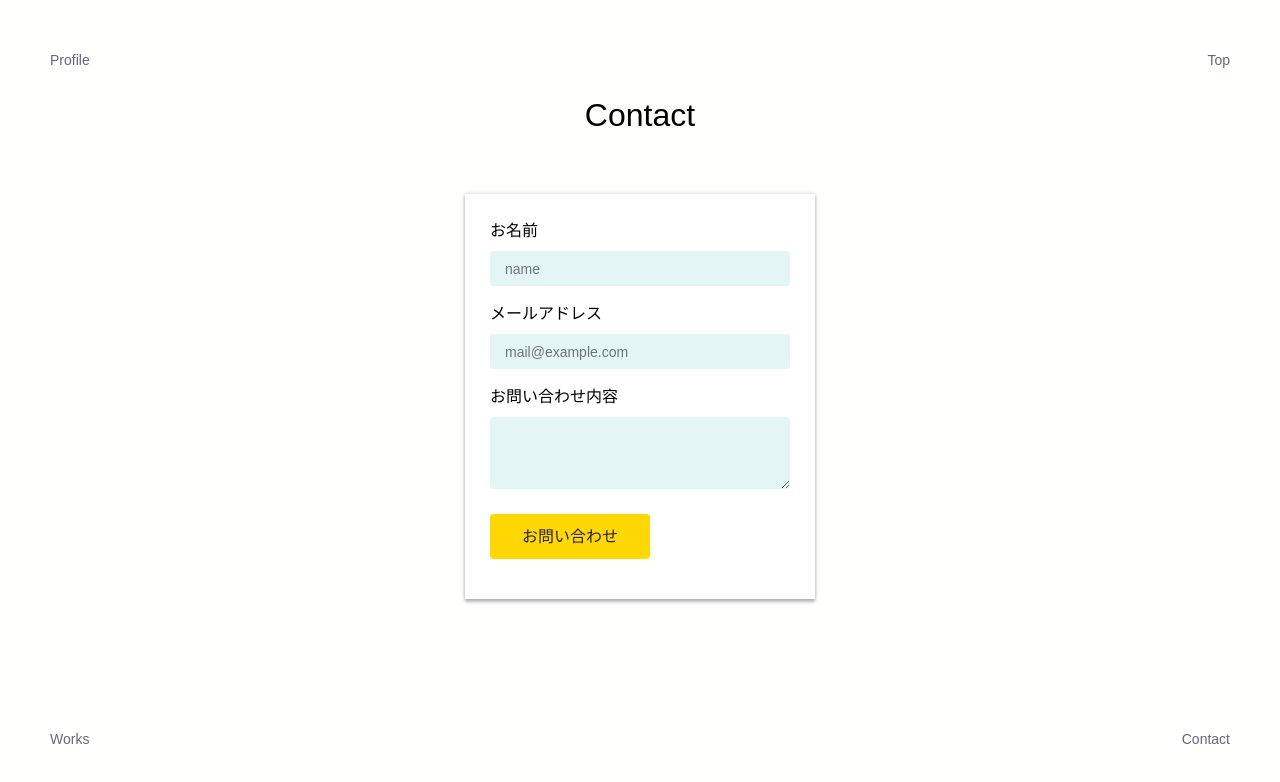
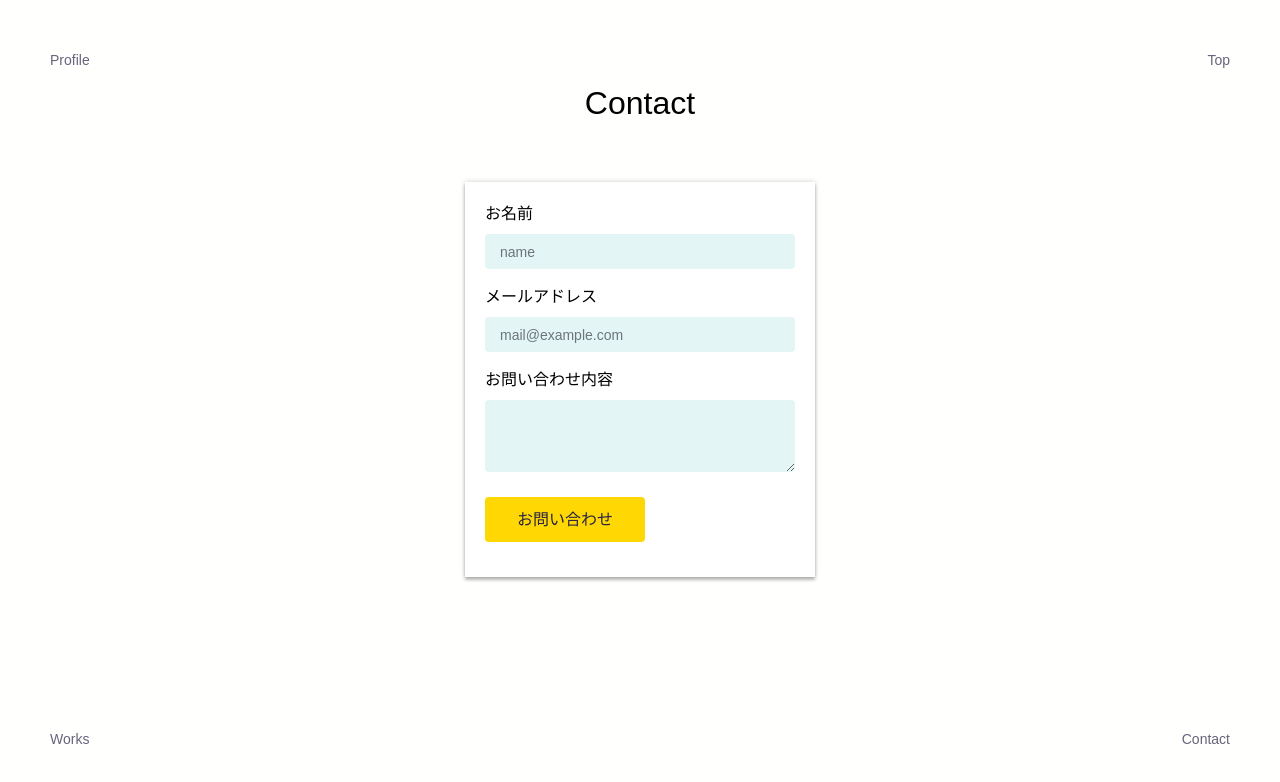
Before and after one commit to masayan1126/profsite, a Next.js app: page /contact/contact in a window 1280 px wide. Shown: the top 782 px of the page. Built offline with nearby package versions, Linux system fonts and the light colour scheme.

Commit message:
お問い合わせ画面のレイアウトを調整

```diff
--- a/pages/contact/contact.js
+++ b/pages/contact/contact.js
@@ -64,7 +64,7 @@ const submitForm = (username, email, inquiry) => {
         </section>
         <section
           id="center"
-          className="h-75 line-height-700  text-center mx-auto mt-3"
+          className="h-75 line-height-700  text-center mx-auto mt-1"
         >
             <PageTitle title={"Contact"} />
             <div className="login-page">
--- a/styles/globals.css
+++ b/styles/globals.css
@@ -383,7 +383,7 @@ canvas {
   z-index: 1;
   background: #FFFFFF;
   margin: 0 auto;
-  padding: 25px;
+  padding: 20px;
   text-align: center;
   box-shadow: 0 0 5px 0 rgba(0, 0, 0, 0.2), 0 3px 3px 0 rgba(0, 0, 0, 0.24);
 }
```
